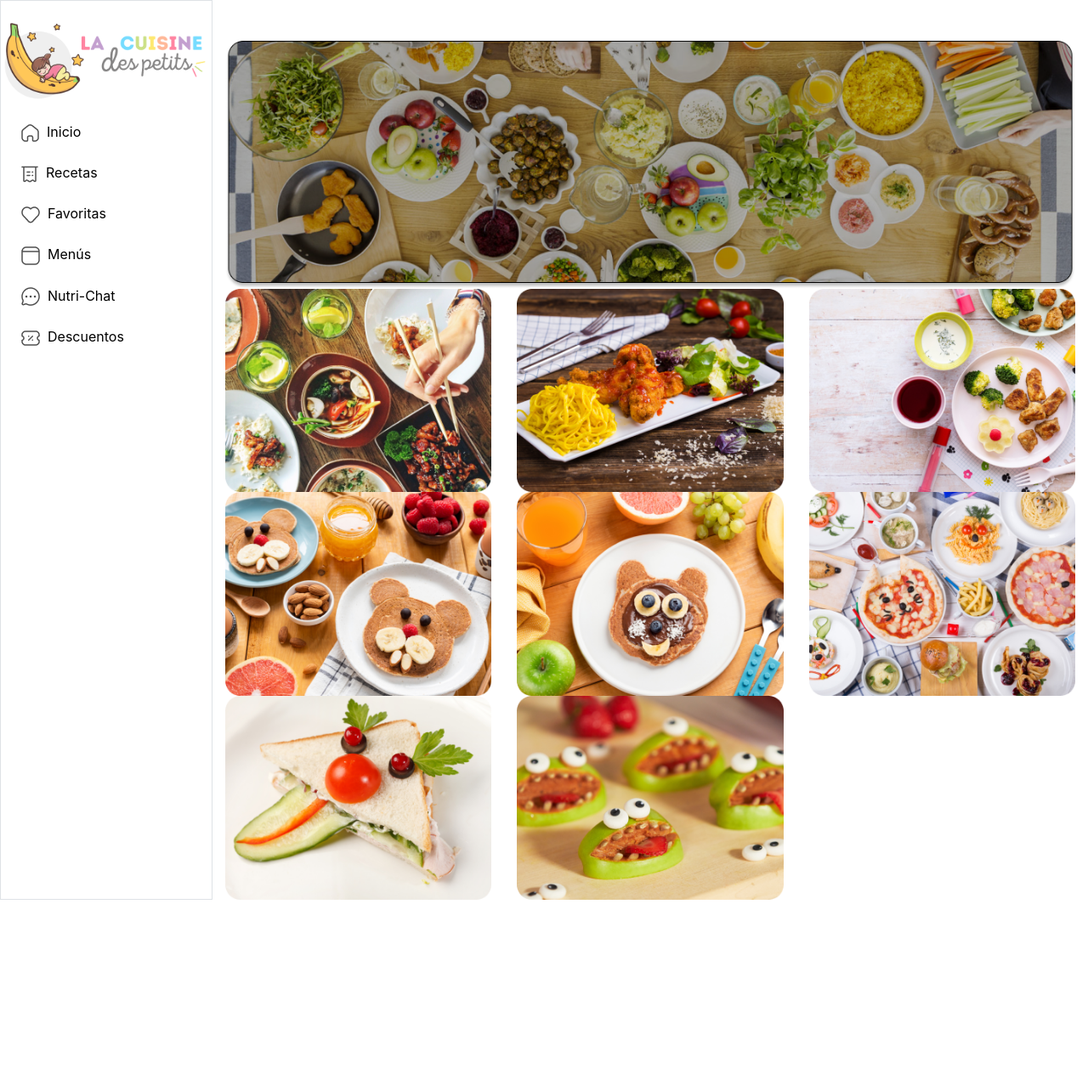
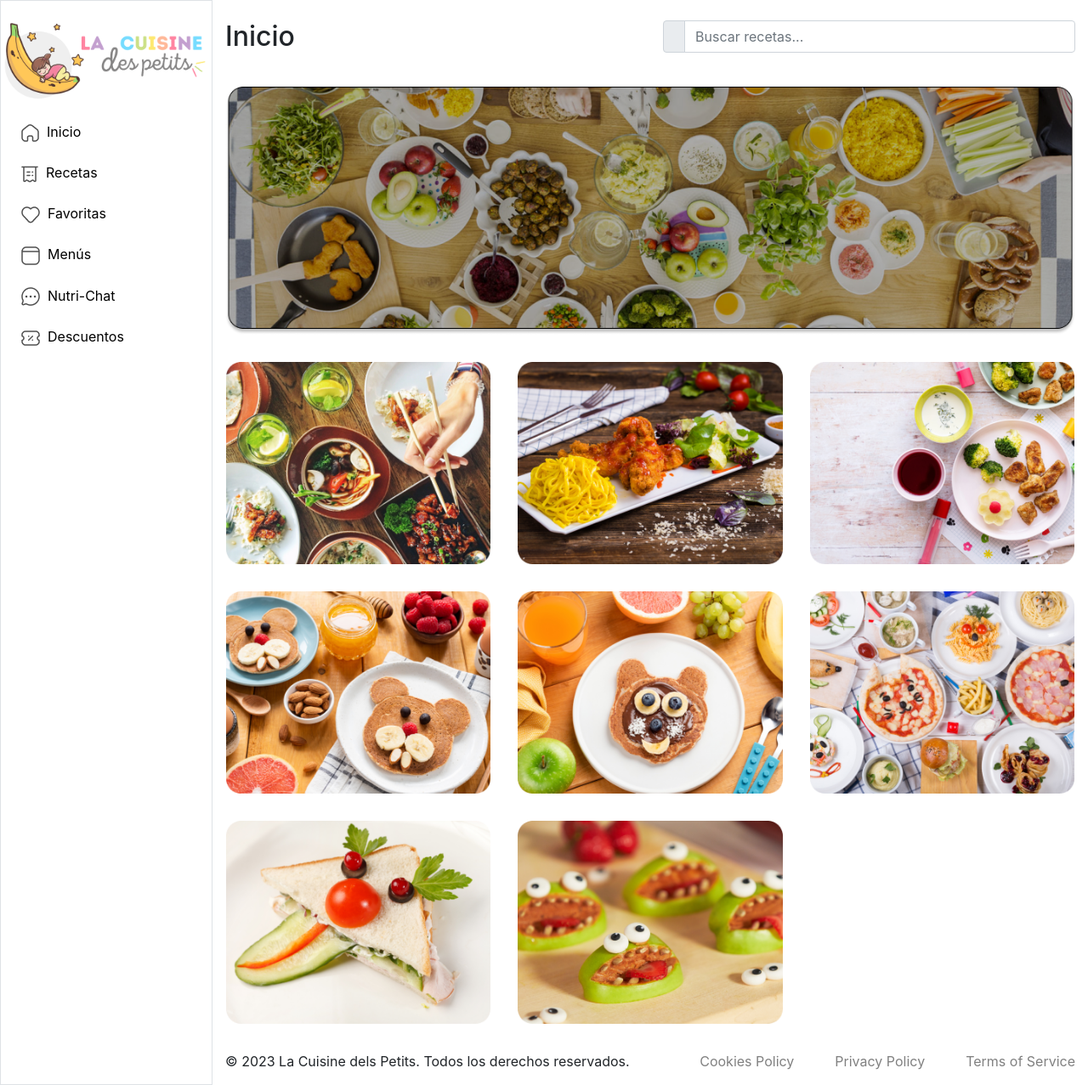
Before and after one commit to practicasLienzzo/La-Cuisine, a plain HTML site: page AllRecipes.html in a window 1280 px wide. Shown: the whole page at 85% size. Before the commit the page ends 1059 px from the top, so only its background shows below. Drawn offline with nearby package versions, Linux system fonts and the light colour scheme.

Commit message:
Save commit
Almost done with content, Developing SearchBar right now.

```diff
--- a/AllRecipes.html
+++ b/AllRecipes.html
@@ -13,10 +13,10 @@
     <script src="/JAVASCRIPT/script.js"></script>
 
     <!--Splitting website into 2 parts. NavBar (250px) and Content (1fr)-->
-    <div style="display: grid;grid-template-columns: 250px 1fr"  class="vh-100 border-1">
+    <div style="display: grid;grid-template-columns: 250px 1fr"  class="vh-100">
 
       <!-- SIDEBAR  -->
-      <div class="name  pt-3  border">
+      <div class="name  pt-3 border">
         <img src="/PNG/cuisine.png" width="100%">
         <div class="pl-4 d-flex flex-column">
           <a style="text-decoration: none; color: black;" href="" class="mt-4"><img src="/PNG/NavBar/Home.png">&nbsp; Inicio</a>
@@ -26,21 +26,58 @@
           <a style="text-decoration: none; color: black;" href="" class="mt-4"><img src="/PNG/NavBar/Message circle.png">&nbsp; Nutri-Chat</a>
           <a style="text-decoration: none; color: black;" href="" class="mt-4"><img src="/PNG/NavBar/Coupon 1.png">&nbsp; Descuentos</a>
         </div>
+      </div>
+
+      <!-- CONTENT  -->
+      <div class="container">
+
+        <!--This is my Content Above The Recipes-->
+        <div class="row mt-4">
+          <div class="col-6">
+            <h2>Inicio</h2>
+          </div>
+
+          <div class="col-6 d-flex justify-content-end">
+            <!--SreachBar-->
+            <div class="input-group mb-3">
+              <div class="input-group-prepend">
+                <span class="input-group-text"><i class="fas fa-search"></i></span>
+              </div>
+              <input type="text" class="form-control" placeholder="Buscar recetas..." aria-label="Search">
+            </div>
+            <!--Icons-->
+            <div>
+
+            </div>
+          </div>
         </div>
 
-      <!-- CONTENT  -->
-      <div class="container mt-5">
-        <div class="row g-2">
-          <img class="col-12 col-sm-12 col-md-12" width="100%" src="/PNG/Rectangle 1.png" alt="">
-          <img class="col-12 col-sm-6 col-md-4" width="100%" src="/PNG/Rectangle 2.png" alt="">
-          <img class="col-12 col-sm-6 col-md-4" width="100%" src="/PNG/Rectangle 3.png" alt="">
-          <img class="col-12 col-sm-6 col-md-4" width="100%" src="/PNG/Rectangle 4.png" alt="">
-          <img class="col-12 col-sm-6 col-md-4" width="100%" src="/PNG/Rectangle 7.png" alt="">
-          <img class="col-12 col-sm-6 col-md-4" width="100%" src="/PNG/Rectangle 8.png" alt="">
-          <img class="col-12 col-sm-6 col-md-4" width="100%" src="/PNG/Rectangle 9.png" alt="">
-          <img class="col-12 col-sm-6 col-md-4" width="100%" src="/PNG/Rectangle 10.png" alt="">
-          <img class="col-12 col-sm-6 col-md-4" width="100%" src="/PNG/Rectangle 12.png" alt="">
+        <!--This is my Recipes-->
+        <div class="row g-5 mt-4">
+          <img class="col-12 col-sm-12 col-md-12 pb-3" width="100%" src="/PNG/Rectangle 1.png" alt="">
+          <img class="col-12 col-sm-6 col-md-4 p-3" width="100%" src="/PNG/Rectangle 2.png" alt="">
+          <img class="col-12 col-sm-6 col-md-4 p-3" width="100%" src="/PNG/Rectangle 3.png" alt="">
+          <img class="col-12 col-sm-6 col-md-4 p-3" width="100%" src="/PNG/Rectangle 4.png" alt="">
+          <img class="col-12 col-sm-6 col-md-4 p-3" width="100%" src="/PNG/Rectangle 7.png" alt="">
+          <img class="col-12 col-sm-6 col-md-4 p-3" width="100%" src="/PNG/Rectangle 8.png" alt="">
+          <img class="col-12 col-sm-6 col-md-4 p-3" width="100%" src="/PNG/Rectangle 9.png" alt="">
+          <img class="col-12 col-sm-6 col-md-4 p-3" width="100%" src="/PNG/Rectangle 10.png" alt="">
+          <img class="col-12 col-sm-6 col-md-4 p-3" width="100%" src="/PNG/Rectangle 12.png" alt="">
         </div>
+
+        <!--This is my Footer-->
+        <div class="row mt-3">
+          <div class="col-6">
+            <p>© 2023 La Cuisine dels Petits. Todos los derechos reservados.</p>
+          </div>
+          <div class="col-6 d-flex justify-content-end">
+            <a class="end-0 mr-5" href="#" style="text-decoration: none; color:grey">Cookies Policy</a>
+            <a class="end-0 mr-5" href="#" style="text-decoration: none; color:grey">Privacy Policy</a>
+            <a class="end-0" href="#" style="text-decoration: none; color:grey">Terms of Service</a>
+          </div>
+
+        </div>
+
       </div>
     </div>
 
```
Also changed, not shown: index.html (+2 -2 lines).
